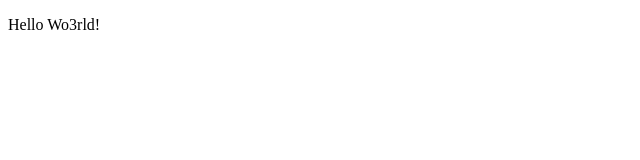
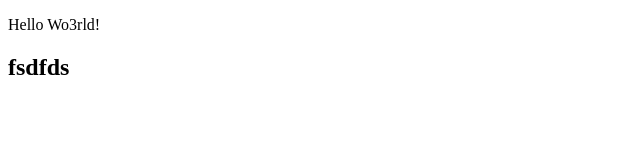
Before and after one commit to DisurIE/testvs, a website: page index.html in a window 1280 px wide. Shown: the whole page, without its empty margins (0-640 px from the left). Drawn offline with Linux system fonts and the light colour scheme.

Commit message:
Edit index.html

```diff
--- a/index.html
+++ b/index.html
@@ -7,7 +7,7 @@
 </head>
 <body>
     <p>Hello Wo3rld!</p>
-
+    <h2>fsdfds</h2>
     <script src="js/script.js"></script>
 </body>
 </html>
```
